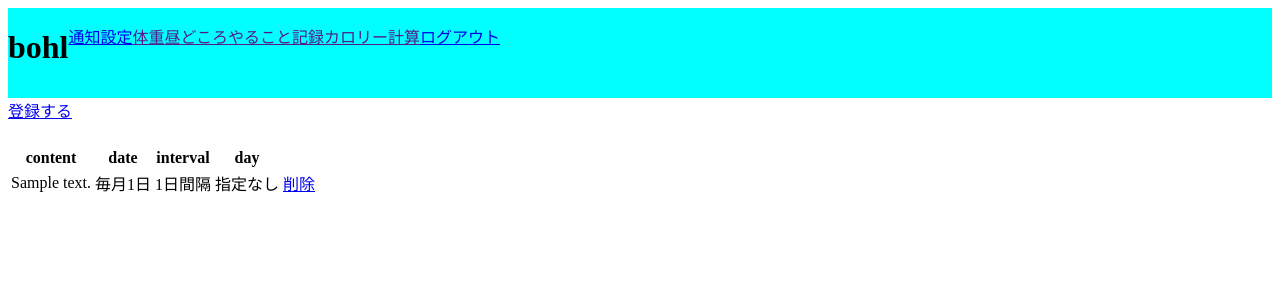
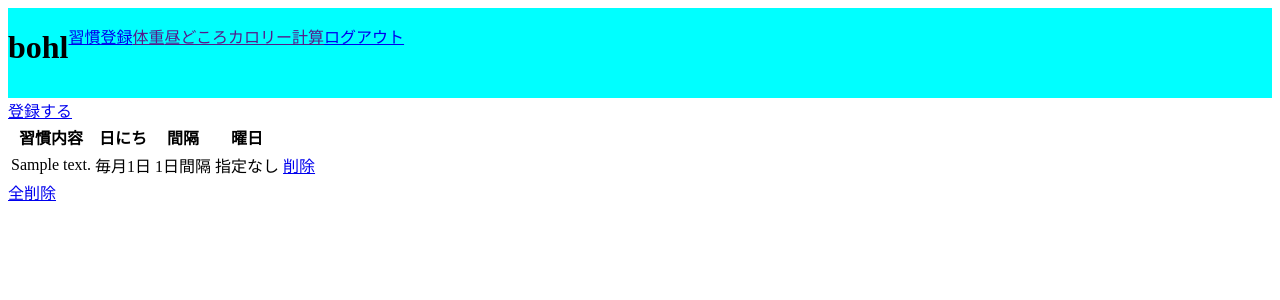
Before and after one commit to startaiyo/starsite, a Django app: page /alert/ in a window 1280 px wide. Shown: the top 300 px of the page. Run offline with Django 3.2, Linux system fonts and the light colour scheme; a user stored in the database is signed in; tables that the repository leaves empty hold one stand-in row (values such as "Sample post").

Commit message:
説明文をわかりやすく変えました

```diff
--- a/starsite/star_app/templates/base.html
+++ b/starsite/star_app/templates/base.html
@@ -11,10 +11,9 @@
 <body>
   <header>
 		<h1>bohl</h1>
-		  <p><a href="{% url 'alert'%}">通知設定</a></p>
+		  <p><a href="{% url 'alert'%}">習慣登録</a></p>
 			<p><a href="">体重</a></p>
 			<p><a href="">昼どころ</a></p>
-			<p><a href="">やること記録</a></p>
 			<p><a href="">カロリー計算</a></p>
 	{% if user.is_authenticated %}
     <p><a href="{% url 'logout' %}">ログアウト</a></p>
--- a/starsite/star_app/templates/star_app/alert.html
+++ b/starsite/star_app/templates/star_app/alert.html
@@ -4,33 +4,46 @@
 <a href="{% url 'register' %}">登録する</a>
 <div class ="works">
   <table>
+  {% if work == None %}
+  <p>習慣はまだありません</p>
+  {% else %}
   <tr>
-  <th>content</th>
-  <th>date</th>
-  <th>interval</th>
-  <th>day</th>
+  <th>習慣内容</th>
+  <th>日にち</th>
+  <th>間隔</th>
+  <th>曜日</th>
   </tr>
+  {% endif %}
   {% for item in work %}
-  <tr>
-  　<td>{{ item.content　}}</td>
-　　{% if item.date == 0 %}
+    <tr>
+    <td>{{ item.content　}}</td>
+    {% if item.date == 0 %}
     <td>指定なし</td>
     {% else %}
     <td>毎月{{ item.date }}日</td>
     {% endif %}
+
     {% if item.interval == 0 %}
     <td>指定なし</td>
     {% else %}
     <td>{{ item.interval }}日間隔</td>
-　　 {% endif %}
+    {% endif %}
+
     {% if item.day == 7 %}
     <td>指定なし</td>
     {% else %}
     <td>{{ item.get_day_display }}</td>
     {% endif %}
+
     <td><a href="{% url 'delete' item.id %}">削除</a></td>
     </tr>
-    {% endfor %}
+   {% endfor %}
+
   <table>
 </div>
+
+{% if work != none%}
+<a href="{% url 'all_delete' %}">全削除</a>
+{% endif %}
+
 {% endblock %}
--- a/starsite/star_app/templates/star_app/register.html
+++ b/starsite/star_app/templates/star_app/register.html
@@ -9,5 +9,5 @@
 <input type="submit" value="送信">
 {% csrf_token %}
 </form>
-<a href="{% url 'all_delete' %}">削除</a>
+
 {% endblock %}
--- a/starsite/star_app/views.py
+++ b/starsite/star_app/views.py
@@ -32,6 +32,11 @@ def index(request):
 @login_required
 def alert(request):
     work=Work.objects.filter(create_user=request.user).all()
+    if len(work)!=0:
+        work=work
+    else:
+        work=None
+
     DAY=(
         (7, '未選択'),
         (6, '日'),
```
Also changed, not shown: starsite/star_app/templates/star_app/index.html (+6 -2 lines), starsite/db.sqlite3.
